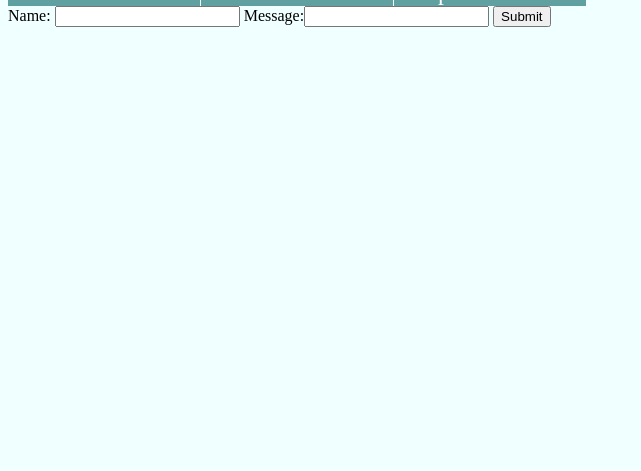
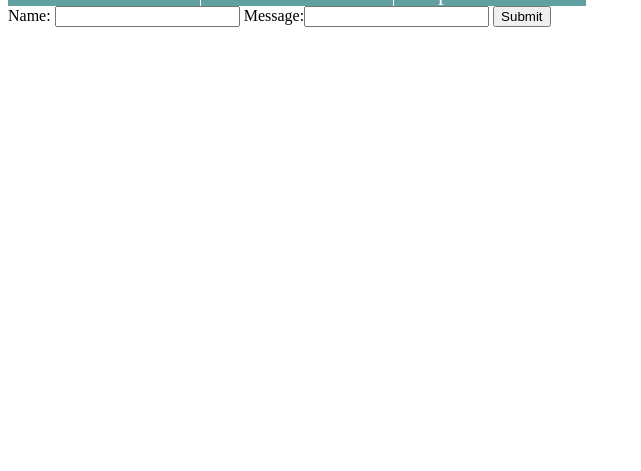
Before and after one commit to rdouradojr/prattledev, a Python web app: template templates/home.html in a window 1280 px wide. Shown: the part 329-800 px from the top of the page, without its empty margins (0-641 px from the left). Run offline with Jinja, Linux system fonts and the light colour scheme; the template is opened without the code that fills it, so the values that code supplies are empty.

Commit message:
Update home.html

```diff
--- a/templates/home.html
+++ b/templates/home.html
@@ -29,11 +29,6 @@
 		display: inline;
 		margin-right: .05em;
 		}
-
-
-	body{
-		background-color:#F0FFFF;
-	}
 
 
    	</style>
```
